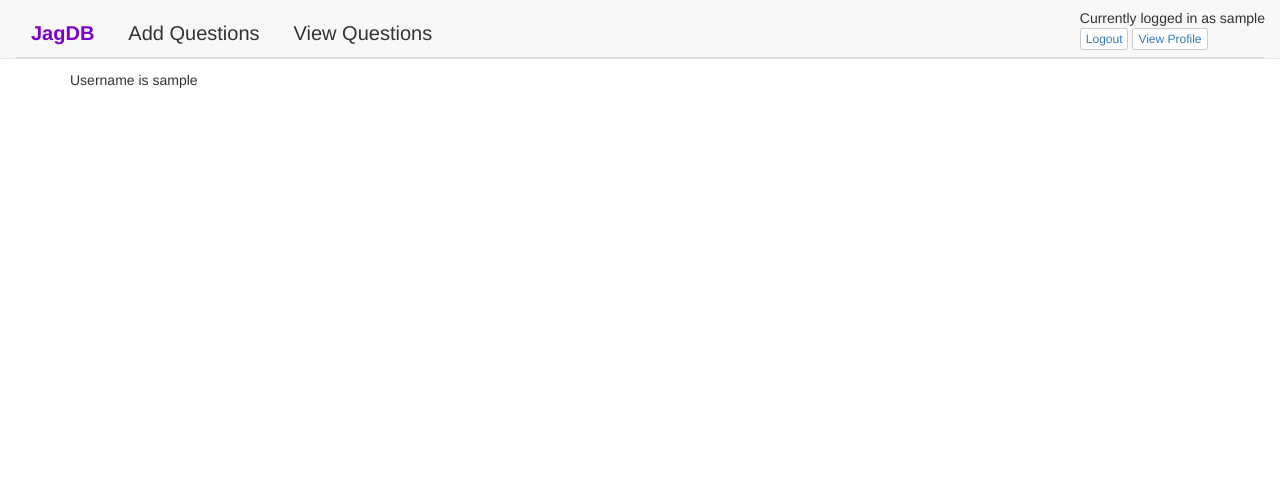
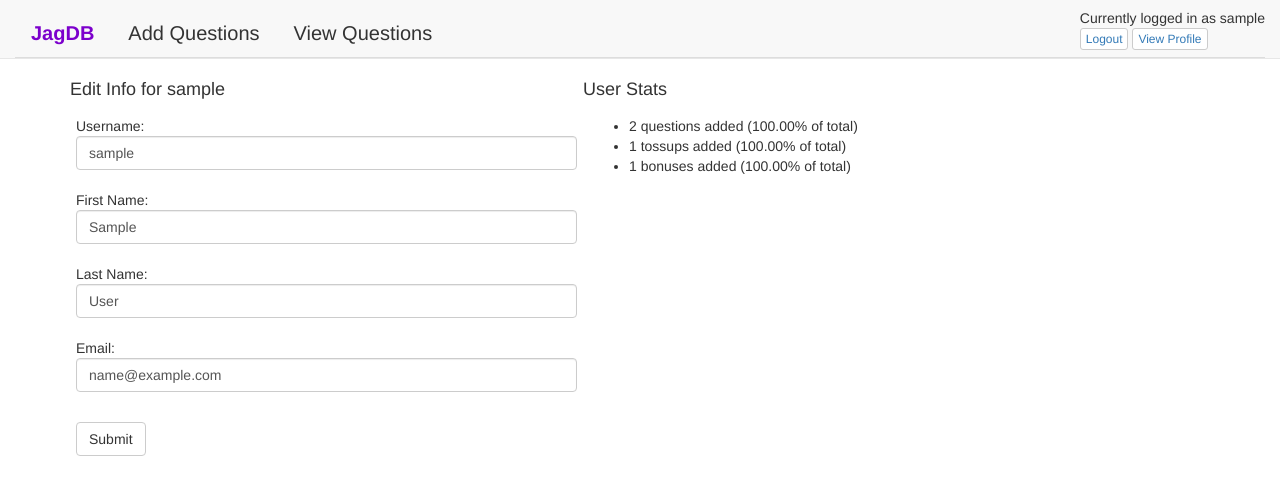
Before and after one commit to corinwagen/JagDB, a Django app: page /user/1/ in a window 1280 px wide. Shown: the top 495 px of the page. Run offline with Django 3.2, Linux system fonts and the light colour scheme; a user stored in the database is signed in; tables that the repository leaves empty hold one stand-in row (values such as "Sample post"); some libraries are stand-ins or nearby versions.

Commit message:
user edit page now works

```diff
--- a/JagDB/static/css/jagdb.css
+++ b/JagDB/static/css/jagdb.css
@@ -42,7 +42,7 @@
 
 .jagdb_login_container {
     width: 300px;
-    height: 300px;
+    height: 320px;
     padding: 20px;
     position: absolute;
     top: 50%;
--- a/JagDB/templates/user_view.html
+++ b/JagDB/templates/user_view.html
@@ -2,5 +2,32 @@
 
 {% block title %} User Profile {% endblock %}
 {% block content %}
-    <p> Username is  {{ user.username }} </p>
+    <table style="width:90%;">
+        <tr>
+            <th> <h4> Edit Info for {{ user }} </h4> </th>
+            <th> <h4> User Stats </h4> </th>
+        </tr>
+        <tr>
+            <td style="vertical-align:top; padding:6px; width:50%;">
+                <form action="" method="post"> {% csrf_token %}
+                    <p>
+                        Username:  <input type="text" size="30"  class=form-control name="username" value="{{user.username}}" id="username"> <br>
+                        First Name:  <input type="text" size="30" class=form-control name="first_name" value="{{user.first_name}}" id="first_name"> <br>
+                        Last Name:  <input type="text" size="30" class=form-control name="last_name" value="{{user.last_name}}" id="last_name"> <br>
+                        Email:  <input type="text" size="30" class=form-control name="email" value="{{user.email}}" id="email"> <br>
+                    </p>
+                    <button class="btn btn-default" type="submit"> Submit </button>
+                </form>
+            </td>
+            <td style="vertical-align:top; padding:6px; width:50%;">
+                    <ul>
+                        {% for type in stats %}
+                            <li>
+                                {{ type.num }} {{ type.name }} added ({{ type.percent}} of total)
+                            </li>
+                        {% endfor %}
+                    </ul>
+            </td>
+        </tr>
+    </table>
 {% endblock %}
--- a/JagDB/views.py
+++ b/JagDB/views.py
@@ -1,6 +1,6 @@
 from django.http import HttpResponse
 from django.shortcuts import render
-from question_categorizer.models import Tossup, Bonus
+from question_categorizer.models import Tossup, Bonus, AuthUser
 from django.contrib import auth
 from django.contrib.auth.decorators import login_required
 import datetime
@@ -44,9 +44,34 @@ def add_questions (request):
 
 @login_required
 def user_view(request, user_id):
+    context = {}
+    user = AuthUser.objects.get(id=user_id)
     if request.POST:
-       1
-    context = {}
+        user.username   = request.POST.get("username", user.username)
+        user.first_name = request.POST.get("first_name", user.first_name)
+        user.last_name  = request.POST.get("last_name", user.last_name)
+        user.email      = request.POST.get("email", user.email)
+        user.save()
 
+    request.user.refresh_from_db()
+
+    t_added = Tossup.objects.filter(created_by__id = user_id).count()
+    b_added = Bonus.objects.filter(created_by__id = user_id).count()
+    a_added = t_added + b_added
+
+    t_count = Tossup.objects.count()
+    b_count = Bonus.objects.count()
+    a_count = t_count + b_count
+
+    t_percent = "{percent:.2%}".format(percent=(t_added / t_count))
+    b_percent = "{percent:.2%}".format(percent=(b_added / b_count))
+    a_percent = "{percent:.2%}".format(percent=(a_added / a_count))
+
+    stats = []
+    stats.append({"name": "questions", "num": a_added, "percent": a_percent})
+    stats.append({"name": "tossups", "num": t_added, "percent": t_percent})
+    stats.append({"name": "bonuses", "num": b_added, "percent": b_percent})
+
+    context["stats"] = stats
 
     return render(request, 'user_view.html', context)
```
Also changed, not shown: JagDB/templates/registration/login.html (+5 -4 lines), 7 other files.
